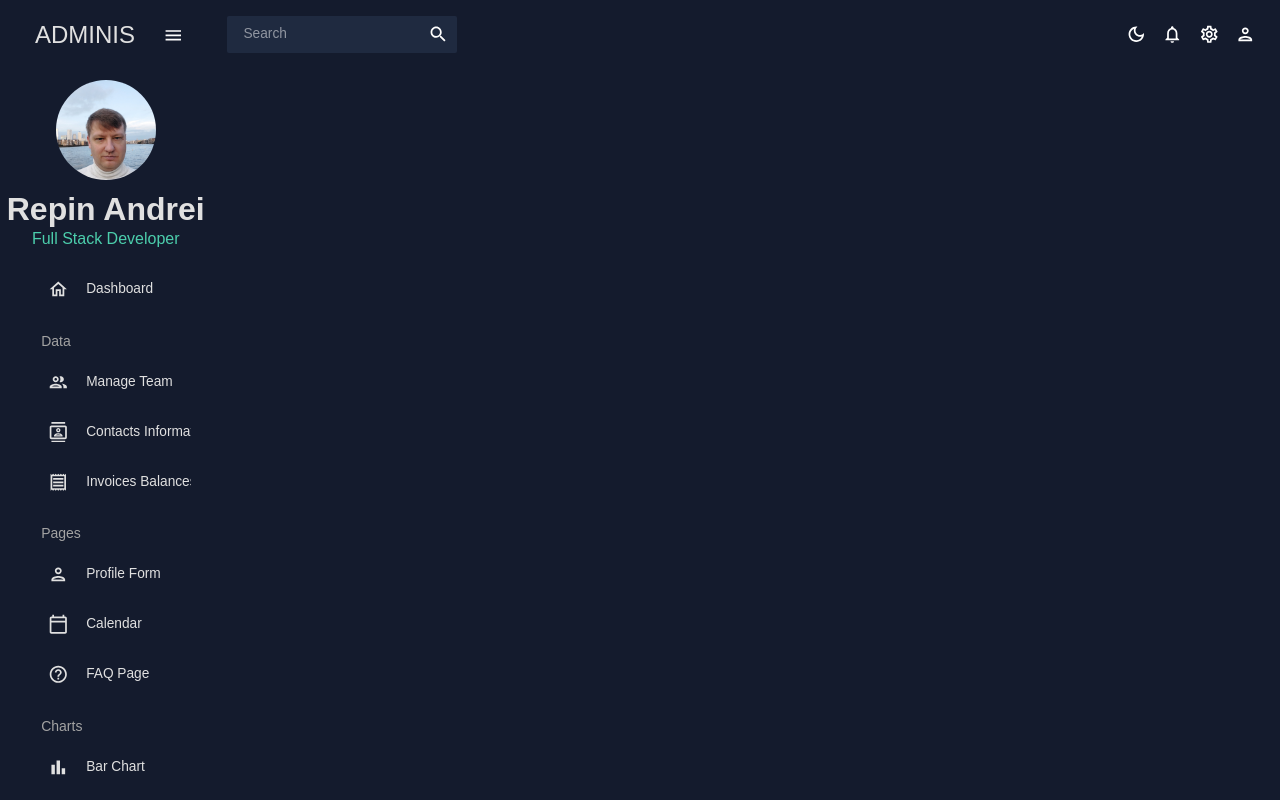
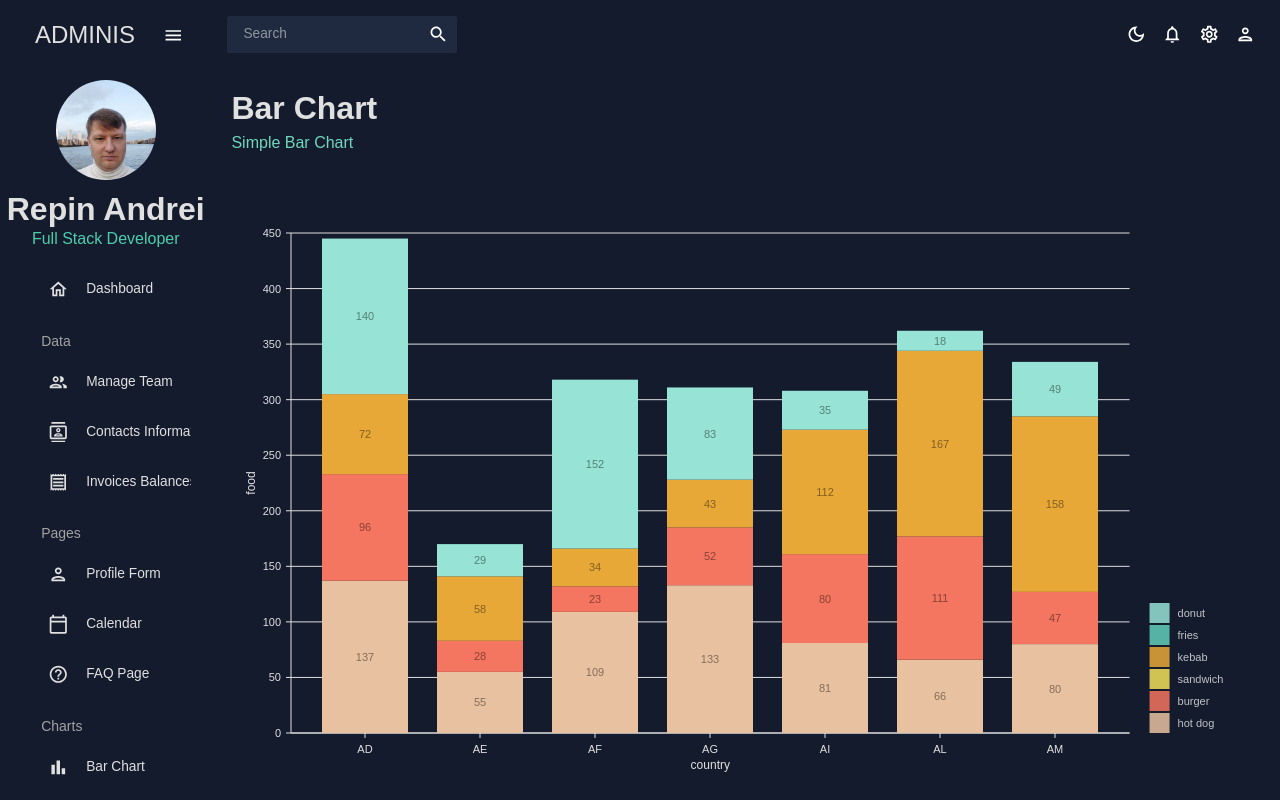
Before and after one commit to RA404/dashboard, a React (Create React App) app: page /bar in a window 1280 px wide. Shown: the top 800 px of the page. Built offline with nearby package versions, Linux system fonts and the light colour scheme.

Commit message:
add BarChart component

```diff
--- a/src/App.js
+++ b/src/App.js
@@ -6,7 +6,7 @@
 import Team from "./scenes/team";
 import Invoices from "./scenes/invoices";
 import Contacts from "./scenes/contacts";
-// import Bar from "./scenes/bar";
+import Bar from "./scenes/bar";
 import Form from "./scenes/form";
 // import Line from "./scenes/line";
 // import Pie from "./scenes/pie";
@@ -36,7 +36,8 @@
               <Route path="/form" element={<Form />} />
               <Route path="/calendar" element={<Calendar />} />
               <Route path="/faq" element={<FAQ />} />
-              {/*<Route path="/bar" element={<Bar />} />
+              <Route path="/bar" element={<Bar />} />
+              {/*
               <Route path="/pie" element={<Pie />} />
               <Route path="/line" element={<Line />} />
               <Route path="/geography" element={<Geography />} /> */}
--- /dev/null
+++ b/src/components/BarChart.jsx
@@ -0,0 +1,143 @@
+import { useTheme } from "@emotion/react";
+import { ResponsiveBar } from "@nivo/bar";
+import { tokens } from "../theme";
+import { mockBarData as data } from "../data/mockData";
+
+const BarChart = ( {isDashboard} ) => {
+  const theme = useTheme();
+  const colors = tokens(theme.palette.mode);
+
+  return (
+    <ResponsiveBar
+      data={data}
+      theme={{
+        axis: {
+          domain: {
+            line: {
+              stroke: colors.gray[100],
+            },
+          },
+          legend: {
+            text: {
+              fill: colors.gray[100],
+            },
+          },
+          ticks: {
+            line: {
+              stroke: colors.gray[100],
+              strokeWidth: 1,
+            },
+            text: {
+              fill: colors.gray[100],
+            },
+          },
+        },
+        legends: {
+          text: {
+            fill: colors.gray[100],
+          },
+        },
+      }}
+      keys={["hot dog", "burger", "sandwich", "kebab", "fries", "donut"]}
+      indexBy="country"
+      margin={{ top: 50, right: 130, bottom: 50, left: 60 }}
+      padding={0.25}
+      valueScale={{ type: "linear" }}
+      indexScale={{ type: "band", round: true }}
+      colors={{ scheme: "nivo" }}
+      defs={[
+        {
+          id: "dots",
+          type: "patternDots",
+          background: "inherit",
+          color: "#38bcb2",
+          size: 4,
+          padding: 1,
+          stagger: true,
+        },
+        {
+          id: "lines",
+          type: "patternLines",
+          background: "inherit",
+          color: "#eed312",
+          rotation: -45,
+          lineWidth: 6,
+          spacing: 10,
+        },
+      ]}
+      fill={[
+        {
+          match: {
+            id: "fries",
+          },
+          id: "dots",
+        },
+        {
+          match: {
+            id: "sandwich",
+          },
+          id: "lines",
+        },
+      ]}
+      borderColor={{
+        from: "color",
+        modifiers: [["darker", 1.6]],
+      }}
+      axisTop={null}
+      axisRight={null}
+      axisBottom={{
+        tickSize: 5,
+        tickPadding: 5,
+        tickRotation: 0,
+        legend: isDashboard ? undefined : "country",
+        legendPosition: "middle",
+        legendOffset: 32,
+      }}
+      axisLeft={{
+        tickSize: 5,
+        tickPadding: 5,
+        tickRotation: 0,
+        legend: isDashboard ? undefined : "food",
+        legendPosition: "middle",
+        legendOffset: -40,
+      }}
+      labelSkipWidth={12}
+      labelSkipHeight={12}
+      labelTextColor={{
+        from: "color",
+        modifiers: [["darker", 1.6]],
+      }}
+      legends={[
+        {
+          dataFrom: "keys",
+          anchor: "bottom-right",
+          direction: "column",
+          justify: false,
+          translateX: 120,
+          translateY: 0,
+          itemsSpacing: 2,
+          itemWidth: 100,
+          itemHeight: 20,
+          itemDirection: "left-to-right",
+          itemOpacity: 0.85,
+          symbolSize: 20,
+          effects: [
+            {
+              on: "hover",
+              style: {
+                itemOpacity: 1,
+              },
+            },
+          ],
+        },
+      ]}
+      role="application"
+      ariaLabel="Nivo bar chart demo"
+      barAriaLabel={function (e) {
+        return e.id + ": " + e.formattedValue + " in country: " + e.indexValue;
+      }}
+    />
+  );
+};
+
+export default BarChart;
--- /dev/null
+++ b/src/scenes/bar/index.jsx
@@ -0,0 +1,17 @@
+import { Box } from "@mui/material";
+import Header from "../../components/Header";
+import BarChart from "../../components/BarChart";
+
+const Bar = () => {
+    return (
+        <Box m="20px">
+            <Header title="Bar Chart" subtitle="Simple Bar Chart" />
+
+            <Box height="75vh">
+                <BarChart />
+            </Box>
+        </Box>
+    )
+}
+
+export default Bar;
```
